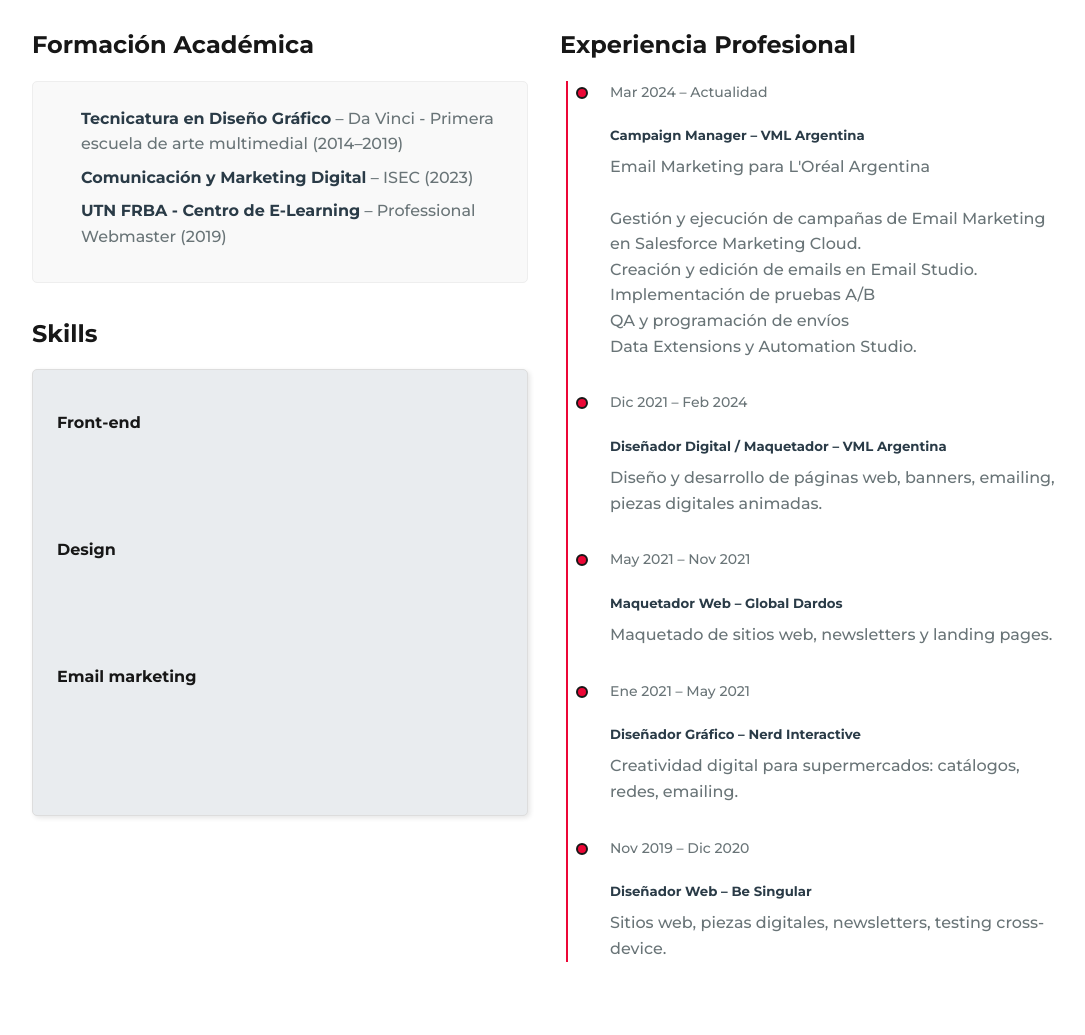
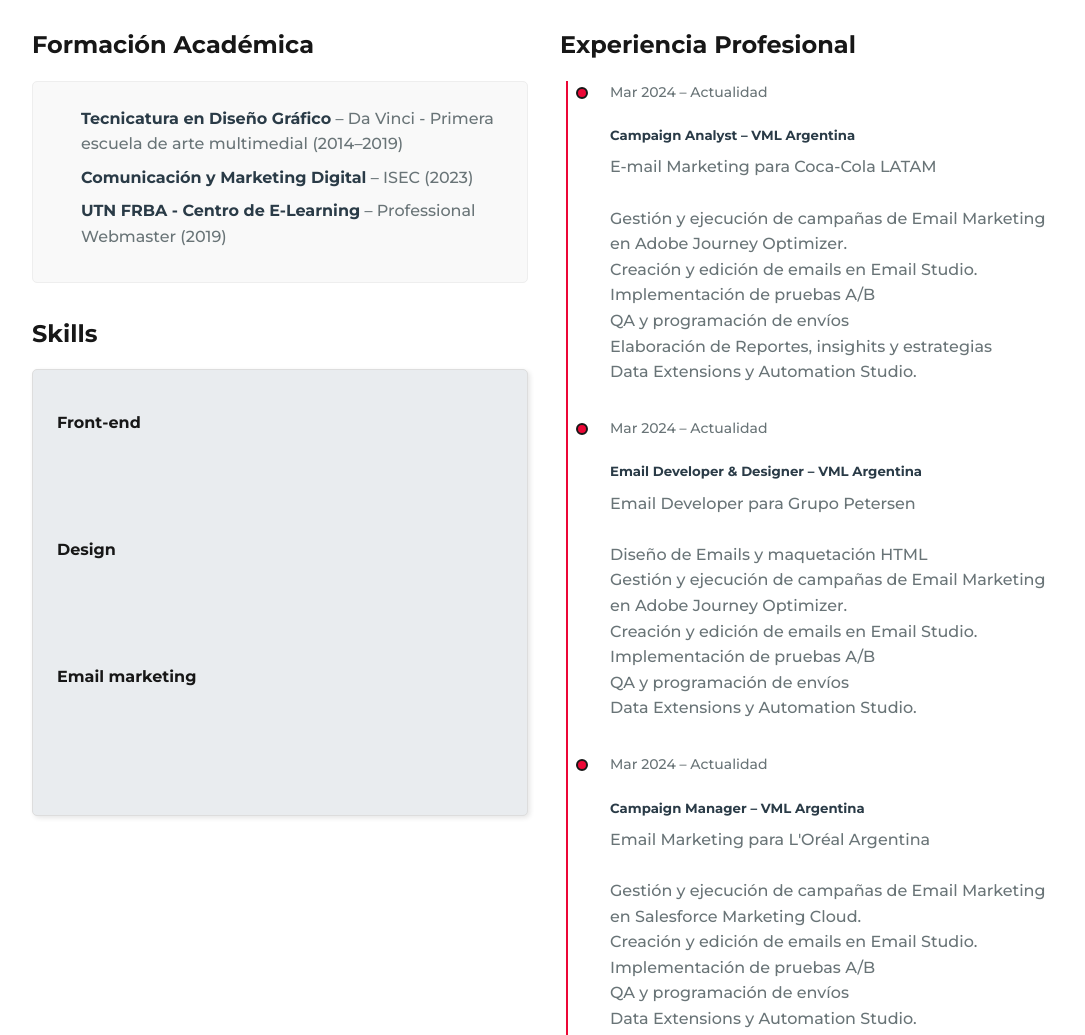
Before and after one commit to germankernc/germankernc, a plain HTML site: page index.html in a window 1280 px wide. Shown: the part 1100-2135 px from the top of the page, without its empty margins (96-1181 px from the left). Drawn offline with nearby package versions, Linux system fonts and the light colour scheme.

Commit message:
Update index.html

```diff
--- a/index.html
+++ b/index.html
@@ -115,6 +115,31 @@
                     <ul>
                         <li class="timeline-item">
                             <span class="timeline-date">Mar 2024 – Actualidad</span>
+                            <h5>Campaign Analyst – VML Argentina</h5>
+                            <p>E-mail Marketing para Coca-Cola LATAM <br><br>
+
+
+                                Gestión y ejecución de campañas de Email Marketing en Adobe Journey Optimizer. <br>
+                                Creación y edición de emails en Email Studio.<br>
+                                Implementación de pruebas A/B<br>
+                                QA y programación de envíos<br>
+                                Elaboración de Reportes, insighits y estrategias <br>
+                                Data Extensions y Automation Studio.</p>
+                        </li>
+                        <li class="timeline-item">
+                            <span class="timeline-date">Mar 2024 – Actualidad</span>
+                            <h5>Email Developer & Designer – VML Argentina</h5>
+                            <p>Email Developer para Grupo Petersen <br><br>
+
+                                Diseño de Emails y maquetación HTML<br>
+                                Gestión y ejecución de campañas de Email Marketing en Adobe Journey Optimizer. <br>
+                                Creación y edición de emails en Email Studio.<br>
+                                Implementación de pruebas A/B<br>
+                                QA y programación de envíos<br>
+                                Data Extensions y Automation Studio.</p>
+                        </li>
+                        <li class="timeline-item">
+                            <span class="timeline-date">Mar 2024 – Actualidad</span>
                             <h5>Campaign Manager – VML Argentina</h5>
                             <p>Email Marketing para L'Oréal Argentina <br><br>
 
@@ -165,7 +190,6 @@
                     </div>
                   </div>
 
-                <div class="container" align="center">
                   <div class="card">
                     <img src="images/speezard.png" alt="Proyecto">
                     <div class="overlay">
```
